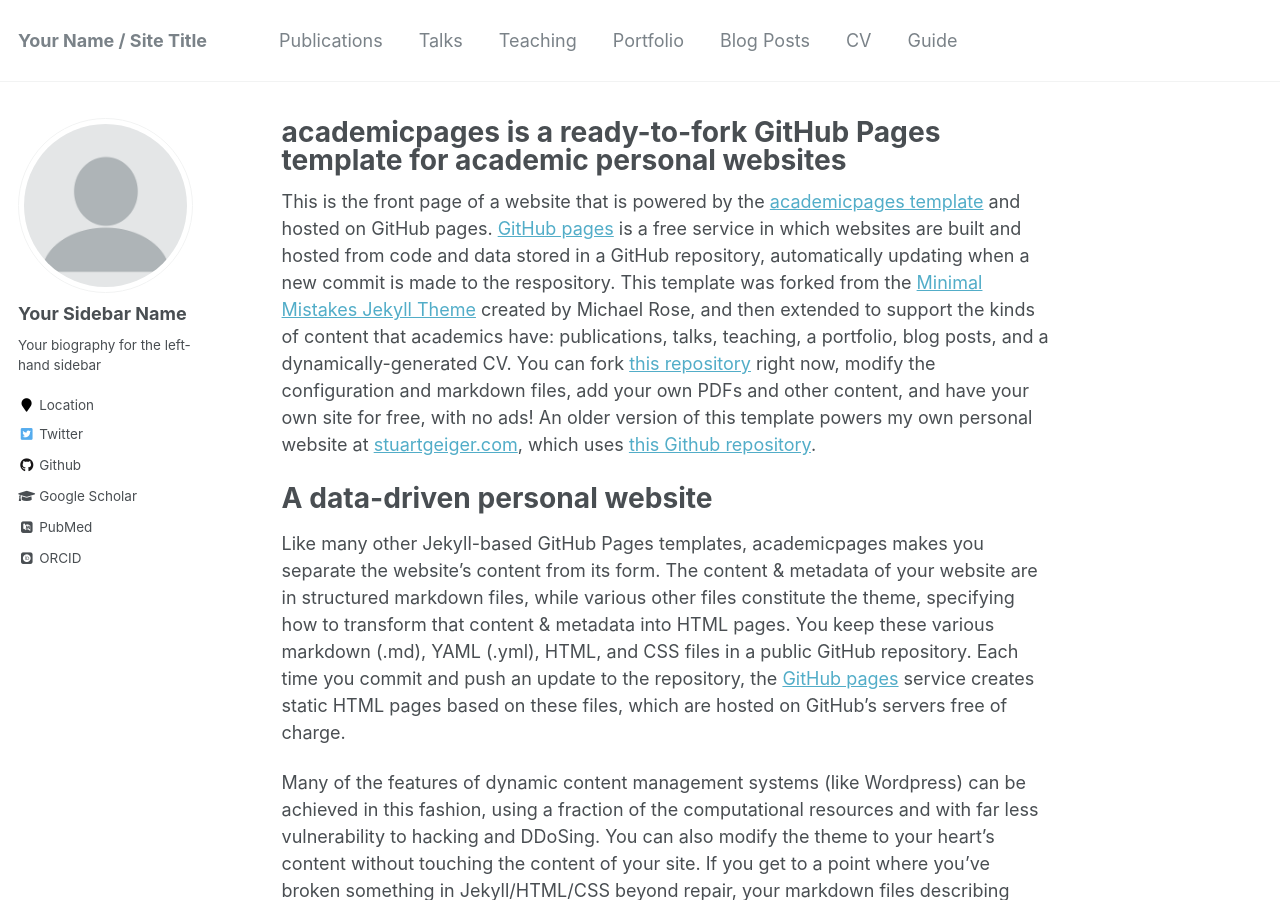
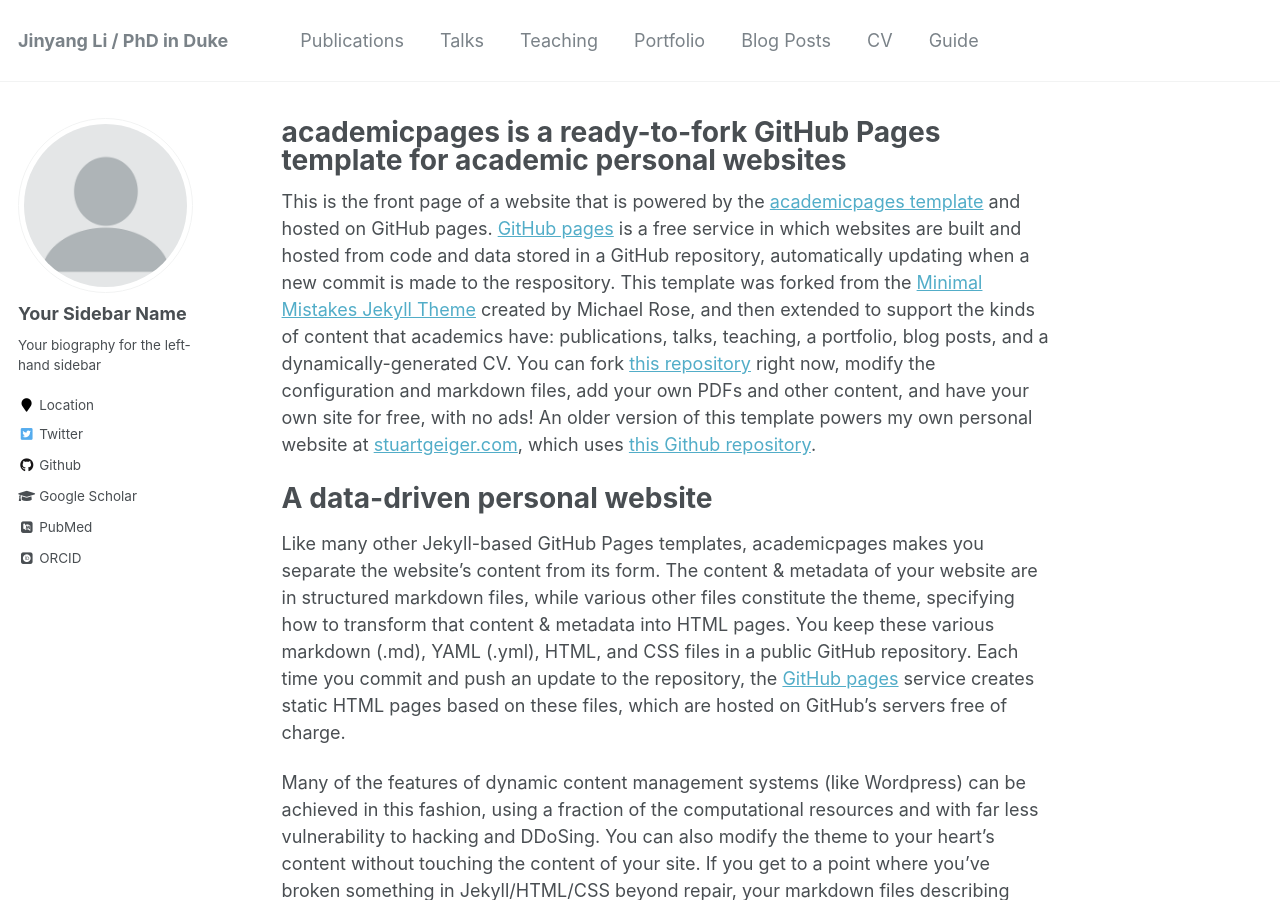
Before and after one commit to Golden-Sun-Li/jinyang-li.github.io, a Jekyll site: the page built from _pages/about.md, in a window 1280 px wide and 900 px high. Built offline with Jekyll 4.4.1, drawn with Linux system fonts in a browser that asks for light colours; some web fonts are replaced.

Commit message:
config.yml change

```diff
--- a/_config.yml
+++ b/_config.yml
@@ -7,7 +7,7 @@
 
 # Site Settings
 locale                   : "en-US"
-title                    : "Your Name / Site Title"
+title                    : "Jinyang Li / PhD in Duke"
 title_separator          : "-"
 name                     : &name "Your Name"
 description              : &description "personal description"
```
Also changed, not shown: 3 other files.
